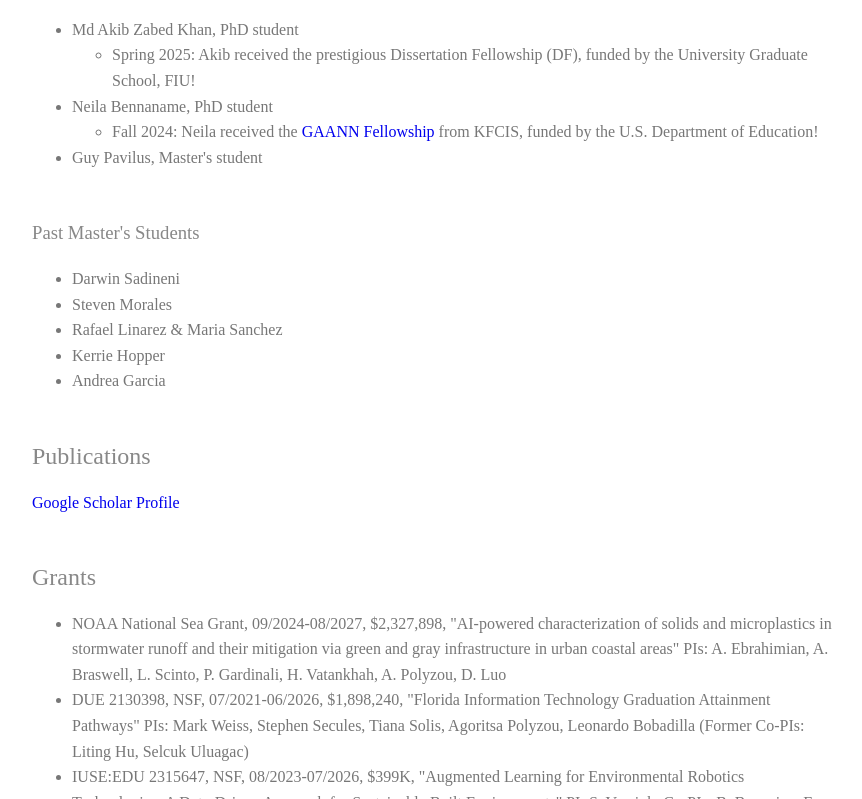
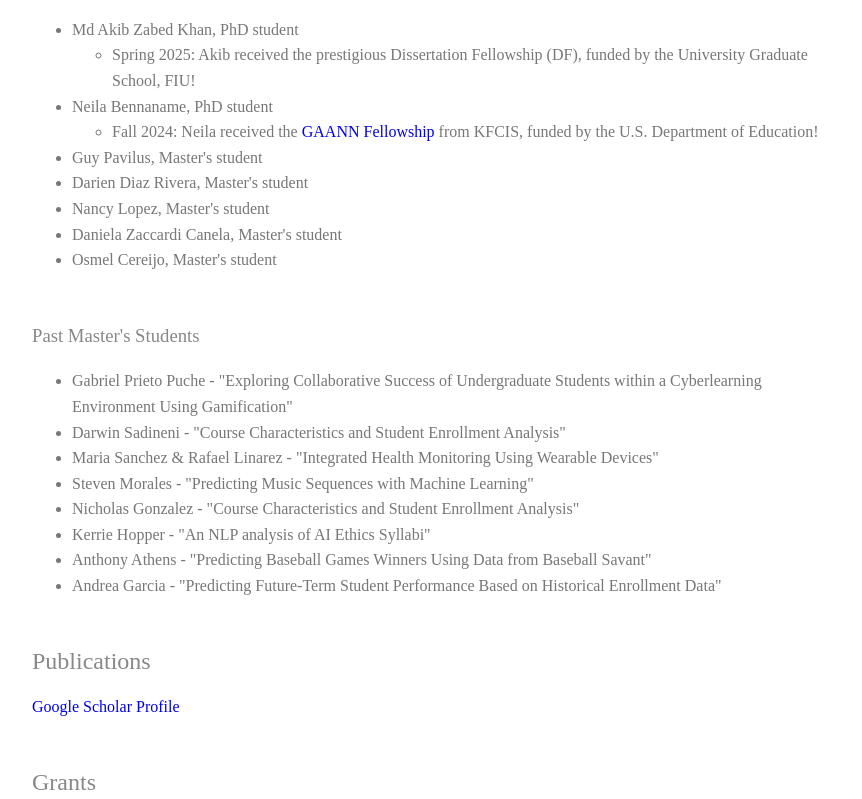
Before and after one commit to apolyzou123/apolyzou, a plain HTML site: page index.html in a window 1280 px wide. Shown: the part 858-1657 px from the top of the page, without its empty margins (208-1070 px from the left). Drawn offline with Linux system fonts and the light colour scheme.

Commit message:
Update index.html
Adding information about master's students.

```diff
--- a/index.html
+++ b/index.html
@@ -141,7 +141,7 @@
                     </div>
 
                     <div class="sidebaritem" style="text-align: center">
-                      <a href="https://www.cis.fiu.edu/faculty-staff/agoritsa-polyzou/"><img class="socialmediabadge" src="images/KFSCIS-vrt-COLOR.png" alt="school webpage"></a>
+                      <a href="https://www.cis.fiu.edu/"><img class="socialmediabadge" src="images/KFSCIS-vrt-COLOR.png" alt="school webpage"></a>
 <!--                      <a href="http://twitter.com/bevan_koopman"><img class="socialmediabadge" src="img/twitter2.png" alt="Twitter"></a>-->
 <!--                      <a href="http://au.linkedin.com/in/bevankoopman"><img class="socialmediabadge"  src="img/linkedin2.png" alt="LinkedIn"></a>-->
 <!--                      <a href="http://github.com/bevankoopman"><img class="socialmediabadge"  src="img/github2.png" alt="Github"></a>-->
@@ -169,7 +169,7 @@
                     Email: <a href="mailto:apolyzou@fiu.edu"  target="_top">apolyzou@fiu.edu</a><br>
                     <br>
                     Knight Foundation School of Computing and Information Sciences<br>
-                    11200 SW 8th Street, CASE 343<br>
+                    11200 SW 8th Street<br>
                     Miami, FL 33199<br>
                 </p>
 		<hr>
@@ -185,16 +185,23 @@
 						<li>Fall 2024: Neila received the <a href="https://www.cis.fiu.edu/gaann/">GAANN Fellowship</a> from KFCIS, funded by the U.S. Department of Education!</li>
 					</ul>
 					<li>Guy Pavilus, Master's student</li>
+					<li>Darien Diaz Rivera, Master's student</li>
+					<li>Nancy Lopez, Master's student</li>
+					<li>Daniela Zaccardi Canela, Master's student</li>
+					<li>Osmel Cereijo, Master's student</li>
 				</ul>
 			</div>
 		<h3 class="content-subhead">Past Master's Students</h3>
 			<div class="students">
 				<ul>
-					<li>Darwin Sadineni</li>
-					<li>Steven Morales</li>
-					<li>Rafael Linarez & Maria Sanchez</li>
-					<li>Kerrie Hopper</li>
-					<li>Andrea Garcia</li>
+					<li>Gabriel Prieto Puche - "Exploring Collaborative Success of Undergraduate Students within a Cyberlearning Environment Using Gamification"</li>
+					<li>Darwin Sadineni - "Course Characteristics and Student Enrollment Analysis"</li>
+					<li>Maria Sanchez & Rafael Linarez - "Integrated Health Monitoring Using Wearable Devices"</li>
+					<li>Steven Morales - "Predicting Music Sequences with Machine Learning"</li>
+					<li>Nicholas Gonzalez - "Course Characteristics and Student Enrollment Analysis"</li>
+					<li>Kerrie Hopper - "An NLP analysis of AI Ethics Syllabi"</li>
+					<li>Anthony Athens - "Predicting Baseball Games Winners Using Data from Baseball Savant"</li>
+					<li>Andrea Garcia - "Predicting Future-Term Student Performance Based on Historical Enrollment Data"</li>
 				</ul>
 			</div>
 
```
